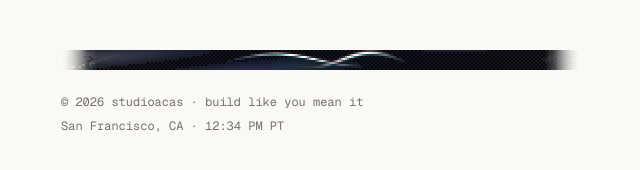
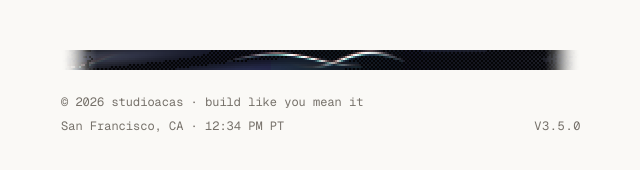
Before and after one commit to acaspx/portfolio-chops, a Next.js app: page / in a window 1280 px wide. Shown: the part 1234-1404 px from the top of the page, without its empty margins (319-959 px from the left). Built offline with nearby package versions, Linux system fonts and the light colour scheme.

Commit message:
Footer: version number (v3.5.0) from package.json

```diff
--- a/components/Footer.tsx
+++ b/components/Footer.tsx
@@ -1,5 +1,7 @@
 import LocalTime from "@/components/LocalTime";
 import PixelStrip from "@/components/PixelStrip";
+// The version lives in package.json, so one command bumps it (see below).
+import pkg from "@/package.json";
 
 /**
  * Minimal footer: colophon and local time only. The heart, share action, and
@@ -15,12 +17,17 @@ export default function Footer() {
       {/* the nav floats at the bottom on every breakpoint, so clear it everywhere */}
       <div className="mx-auto w-full max-w-[35rem] px-5 pb-36 pt-10 sm:pb-40 sm:pt-12">
         <PixelStrip />
-        {/* wraps rather than collides: both strings together run wider than the column */}
-        <div className="flex flex-wrap items-center justify-between gap-x-6 gap-y-2 pt-6">
-          <p className="font-mono text-xs text-muted">
-            © {new Date().getFullYear()} studioacas · build like you mean it
-          </p>
-          <LocalTime />
+        {/* Colophon and local time stack on the left; the version sits at the
+            right, aligned to the last line. Bump it with
+            `npm version patch|minor|major --no-git-tag-version`. */}
+        <div className="flex items-end justify-between gap-6 pt-6">
+          <div className="space-y-2">
+            <p className="font-mono text-xs text-muted">
+              © {new Date().getFullYear()} studioacas · build like you mean it
+            </p>
+            <LocalTime />
+          </div>
+          <p className="shrink-0 font-mono text-xs tracking-wider text-muted">V{pkg.version}</p>
         </div>
       </div>
     </footer>
--- a/package.json
+++ b/package.json
@@ -1,6 +1,6 @@
 {
   "name": "anton-castro-portfolio",
-  "version": "0.1.0",
+  "version": "3.5.0",
   "private": true,
   "scripts": {
     "dev": "next dev",
```
Also changed, not shown: 1 other file (tests, documents, lock files or other folders).
